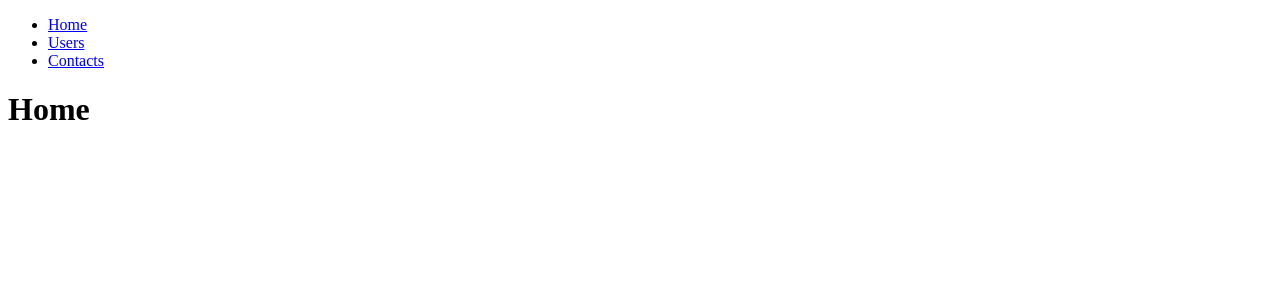
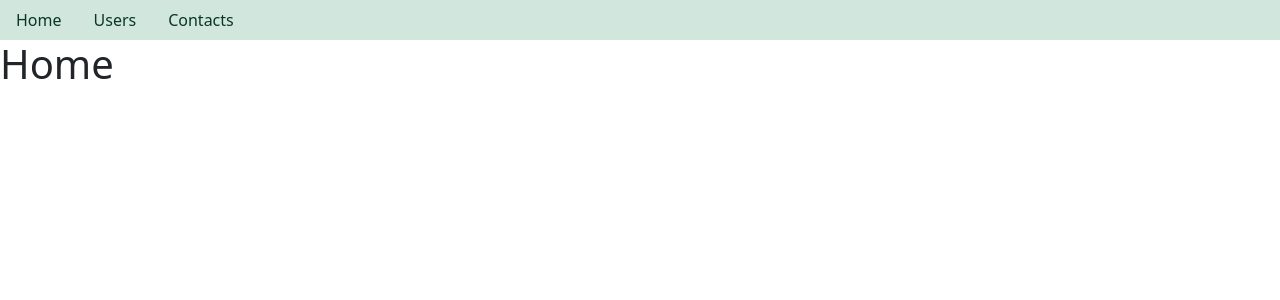
Before and after one commit to HermannBelinskii/fe-pro-27.12.2022-belinskii, a React (Vite) app: page / in a window 1280 px wide. Shown: the top 300 px of the page. Built offline with nearby package versions, Linux system fonts and the light colour scheme.

Commit message:
add hw24+

```diff
--- a/package.json
+++ b/package.json
@@ -11,6 +11,7 @@
   },
   "dependencies": {
     "axios": "^1.4.0",
+    "bootstrap": "^5.3.0-alpha3",
     "react": "^18.2.0",
     "react-dom": "^18.2.0",
     "react-router-dom": "^6.11.1"
--- a/src/App.jsx
+++ b/src/App.jsx
@@ -1,15 +1,10 @@
 import React from 'react';
-import {
-  createBrowserRouter,
-  RouterProvider,
-} from "react-router-dom";
+import {  createBrowserRouter, RouterProvider } from "react-router-dom";
 import Loyout from './components/appLayout/Layout/index'
 import UsersPage from './components/pageViews/UsersPage/UersPage';
 import HomePage from './components/pageViews/HomePage/HomePage';
 import ContactPage from './components/pageViews/ContactPage/ContactPage';
-import UsersAlboms from './components/pageViews/UsersPage/components/UsersAlboms';
-import axios from 'axios';
-
+import UsersAlboms from './components/pageViews/UsersPage/components/UsersAlbums';
 
 const routes = createBrowserRouter([
   {
@@ -38,13 +33,7 @@ const routes = createBrowserRouter([
 ])
 
 function App() {
-
-  return (
-    <>
-        <RouterProvider router={routes} />
-    </>
-
-  )
+  return <RouterProvider router={routes} />
 }
 
 export default App
--- a/src/components/Button/Btn.jsx
+++ b/src/components/Button/Btn.jsx
@@ -1,6 +1,6 @@
 const Btn = ({ userId, onClick, title}) => {
     return (
-        <button onClick={() => onClick(userId)}>{title}</button>
+        <button className="btn btn-light mx-5 my-2" onClick={() => onClick(userId)}>{title}</button>
     );
 };
 
--- a/src/components/appLayout/Layout/index.jsx
+++ b/src/components/appLayout/Layout/index.jsx
@@ -3,11 +3,11 @@ import { Outlet, Link } from "react-router-dom";
 export const Loyout = () => {
     return (
         <>
-            <nav>
-                <ul>
-                    <li><Link to="/">Home</Link></li>
-                    <li><Link to="/users">Users</Link></li>
-                    <li><Link to="/contacts">Contacts</Link></li>
+            <nav className="bg-success-subtle ">
+                <ul className="nav">
+                    <li className="nav-item"><Link className="nav-link active text-success-emphasis" to="/">Home</Link></li>
+                    <li className="nav-item"><Link className="nav-link active text-success-emphasis" to="/users">Users</Link></li>
+                    <li className="nav-item"><Link className="nav-link active text-success-emphasis" to="/contacts">Contacts</Link></li>
                 </ul>
             </nav>
             <Outlet />
--- a/src/components/pageViews/UsersPage/UersPage.jsx
+++ b/src/components/pageViews/UsersPage/UersPage.jsx
@@ -1,14 +1,13 @@
 import React, { useEffect, useState } from 'react';
-import { getUsers, getUserAlbums, getAlbumPhotos } from '../../../App/index';
+import { getUsers, getUserAlbums, getAlbumPhotos } from '../../../Api/index';
 import Btn from '../../Button/Btn';
-import UsersAlbums from './components/UsersAlboms';
-import AlbumPhotos from './components/AlbomsPhotos';
+import UsersAlbums from './components/UsersAlbums';
+import AlbumPhotos from './components/AlbumsPhotos';
 
 const UsersPage = () => {
   const [contacts, setContacts] = useState([]);
   const [userAlbums, setUserAlbums] = useState({});
   const [expandedUserId, setExpandedUserId] = useState(null);
-
   const [albumPhotos, setAlbumPhotos] = useState([]);
   const [showPhotos, setShowPhotos] = useState(false);
 
@@ -17,7 +16,6 @@ const UsersPage = () => {
       const userList = await getUsers();
       setContacts(userList);
     };
-
     fetchUsers();
   }, []);
 
@@ -30,7 +28,6 @@ const UsersPage = () => {
       setExpandedUserId(userId);
       setUserAlbums({ [userId]: albums });
     }
-
     setShowPhotos(false);
     setAlbumPhotos([]);
   };
@@ -48,10 +45,11 @@ const UsersPage = () => {
 
   return (
     <>
+      <div className="mx-auto p-5" >
         <h1>Users</h1>
-      <ul>
+        <ul className="list-group w-600">
           {contacts.map((user) => (
-          <li key={user.id}>
+            <li className="list-group-item w-600" key={user.id}>
               <a href="#">{user.name}</a>
               <Btn
                 userId={user.id}
@@ -72,6 +70,7 @@ const UsersPage = () => {
             </li>
           ))}
         </ul>
+      </div>
     </>
   );
 };
--- a/src/main.jsx
+++ b/src/main.jsx
@@ -1,6 +1,7 @@
 import React from 'react'
 import ReactDOM from 'react-dom/client'
 import App from './App.jsx'
+import "bootstrap/dist/css/bootstrap.css";
 
 ReactDOM.createRoot(document.getElementById('root')).render(
   <React.StrictMode>
```
Also changed, not shown: src/Api/index.js (renamed from src/App/index.js), src/components/pageViews/UsersPage/components/AlbumsPhotos.jsx (renamed from src/components/pageViews/UsersPage/components/AlbomsPhotos.jsx), src/components/pageViews/UsersPage/components/UsersAlbums.jsx (renamed from src/components/pageViews/UsersPage/components/UsersAlboms.jsx), 1 other file (tests, documents, lock files or other folders). Lines whose indentation alone changed are shown as unchanged.
